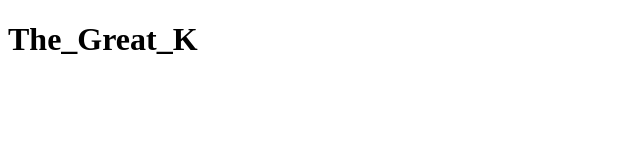
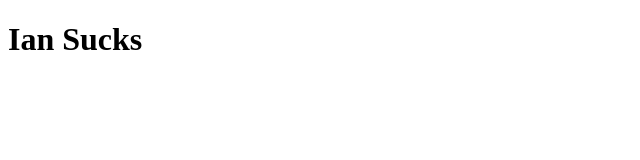
Before and after one commit to The-Great-K/website, a plain HTML site: page index.html in a window 1280 px wide. Shown: the whole page, without its empty margins (0-640 px from the left). Drawn offline with Linux system fonts and the light colour scheme.

Commit message:
Update index.html

```diff
--- a/index.html
+++ b/index.html
@@ -7,7 +7,7 @@
     </head>
 
     <body>
-        <h1>The_Great_K</h1>
+        <h1>Ian Sucks</h1>
     </body>
 
 </html>
```
